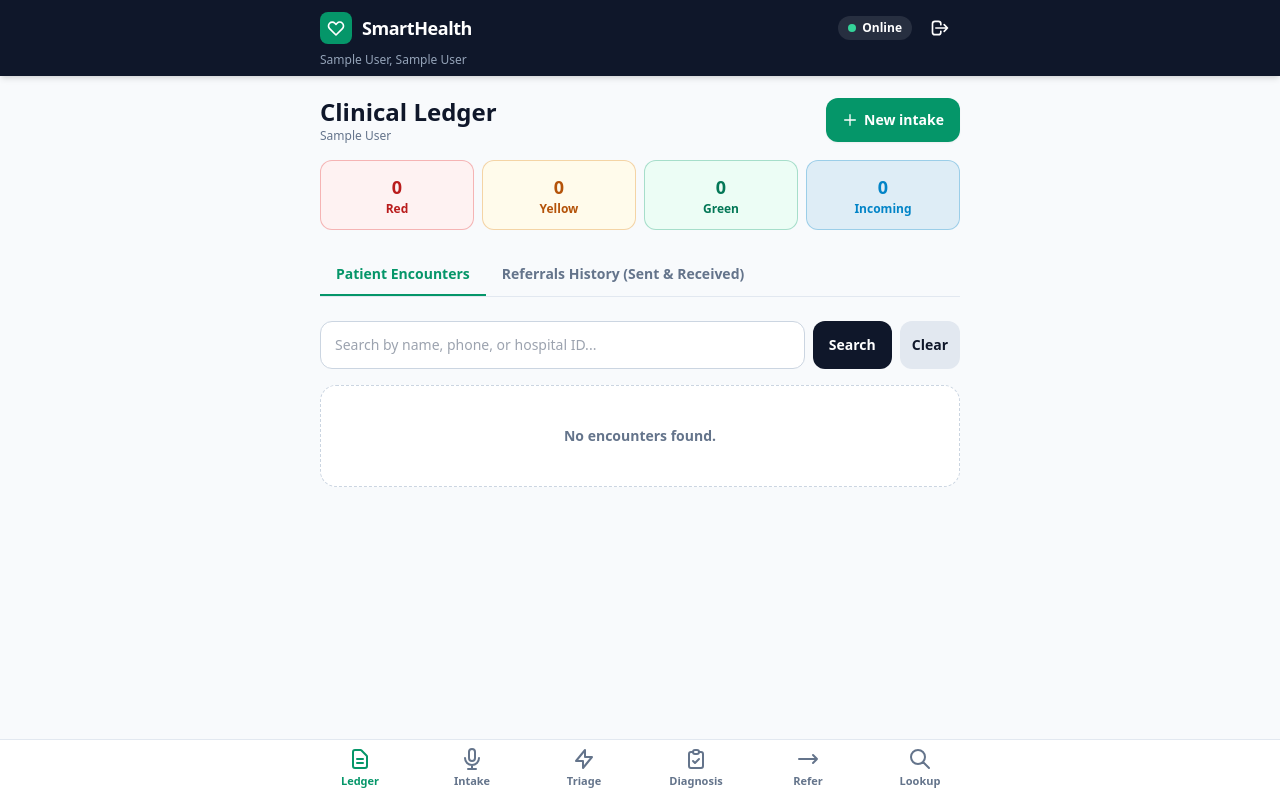
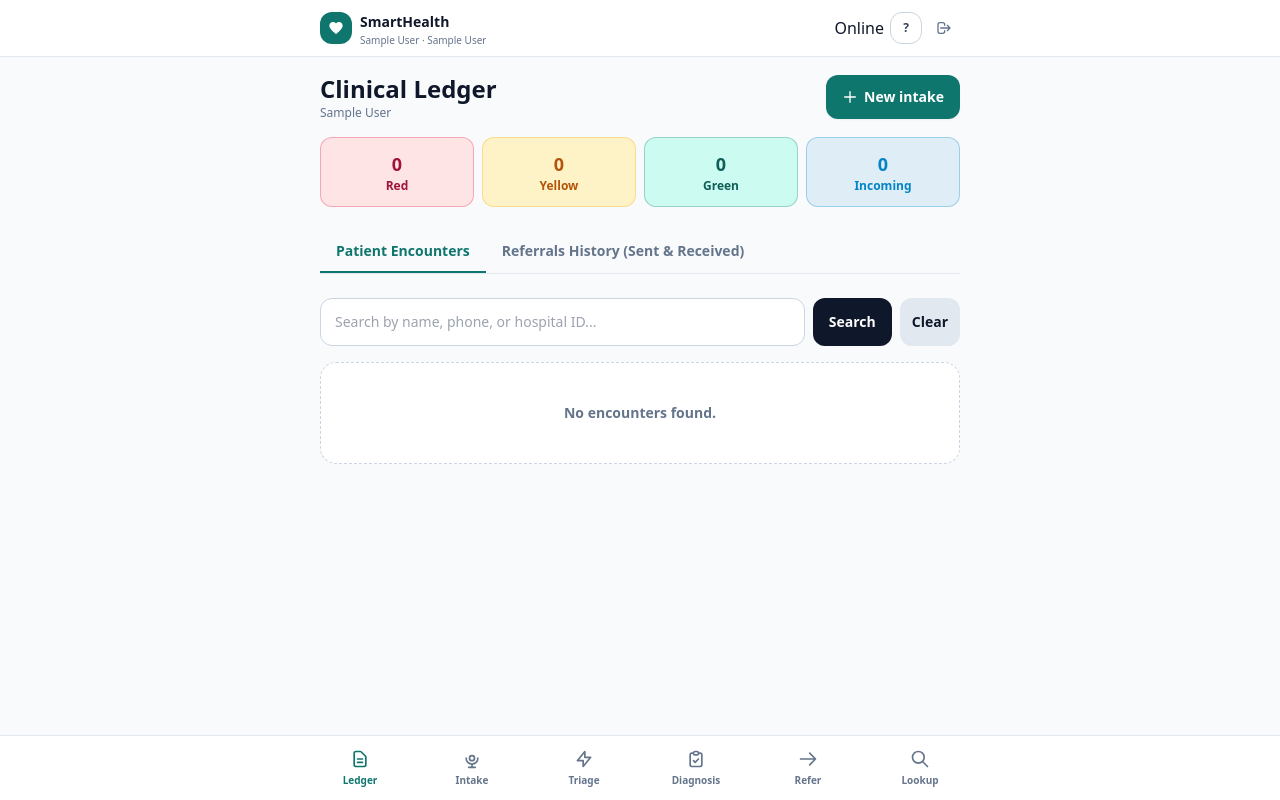
Before and after one commit to adebayo-victor/Smart-health-prototype-2, a Flask app: page /dashboard in a window 1280 px wide. Run offline with Flask 3, Linux system fonts and the light colour scheme; the visitor is signed in with stand-in values (Sample User, id 1); some libraries are stand-ins or nearby versions.

Commit message:
Refactor base.html for improved structure and styles

```diff
--- a/templates/base.html
+++ b/templates/base.html
@@ -1,89 +1,148 @@
 <!DOCTYPE html>
-{% from "_macros.html" import icon %}
-<html lang="en">
+<html lang="en" class="h-full bg-surface text-ink antialiased">
 <head>
-  <meta charset="UTF-8">
+  <meta charset="utf-8">
   <meta name="viewport" content="width=device-width, initial-scale=1, viewport-fit=cover">
+  <meta name="theme-color" content="#0f766e">
   <meta name="csrf-token" content="{{ csrf_token }}">
-  <meta name="theme-color" content="#0F172A">
   <title>{% block title %}SmartHealth{% endblock %}</title>
-
   <link rel="manifest" href="/static/manifest.json">
-  <link rel="icon" type="image/png" href="/static/icons/icon-192.png">
-  <link rel="apple-touch-icon" href="/static/icons/icon-192.png">
-
+  <link rel="stylesheet" href="/static/app.css">
   <script src="https://cdn.tailwindcss.com"></script>
   <script>
-    // Design tokens. Named by role so they never collide with Tailwind's built-in palettes.
-    tailwind.config = { theme: { extend: { colors: {
-      ink: '#0F172A',
-      surface: '#F8FAFC',
-      brand: { DEFAULT: '#059669', dark: '#047857', soft: '#ECFDF5' },
-      danger: { DEFAULT: '#DC2626', dark: '#B91C1C', soft: '#FEF2F2' },
-      warn: { DEFAULT: '#D97706', dark: '#B45309', soft: '#FFFBEB' },
-      info: { DEFAULT: '#0284C7', soft: '#F0F9FF' }
-    } } } };
+    tailwind.config = {
+      theme: {
+        extend: {
+          colors: {
+            brand: { DEFAULT: '#0f766e', dark: '#115e59', soft: '#ccfbf1' },
+            warn:  { DEFAULT: '#f59e0b', dark: '#b45309', soft: '#fef3c7' },
+            danger:{ DEFAULT: '#e11d48', dark: '#9f1239', soft: '#ffe4e6' },
+            info:  { DEFAULT: '#0284c7', dark: '#0369a1', soft: '#e0f2fe' },
+            surface: '#f8fafc',
+            ink: '#0f172a'
+          }
+        }
+      }
+    };
   </script>
-  <link rel="stylesheet" href="/static/app.css">
+  {% block head %}{% endblock %}
 </head>
+<body class="min-h-full flex flex-col font-sans bg-surface text-ink select-none sm:select-auto">
 
-<body class="min-h-dvh bg-surface text-ink antialiased flex flex-col">
-  <a href="#main" class="sr-only focus:not-sr-only focus:absolute focus:z-50 focus:bg-white focus:p-3">Skip to content</a>
+  {% if not bare %}
+  <!-- Top Navigation Header -->
+  <header class="sticky top-0 z-40 bg-white border-b border-slate-200 shadow-xs">
+    <div class="max-w-2xl mx-auto px-4 h-14 flex items-center justify-between">
+      <a href="/dashboard" class="flex items-center gap-2">
+        <div class="w-8 h-8 rounded-xl bg-brand text-white flex items-center justify-center font-bold">
+          <svg class="h-4 w-4" fill="currentColor" viewBox="0 0 24 24"><path d="M12 21.35l-1.45-1.32C5.4 15.36 2 12.28 2 8.5 2 5.42 4.42 3 7.5 3c1.74 0 3.41.81 4.5 2.09C13.09 3.81 14.76 3 16.5 3 19.58 3 22 5.42 22 8.5c0 3.78-3.4 6.86-8.55 11.54L12 21.35z"/></svg>
+        </div>
+        <div>
+          <span class="font-black text-ink leading-tight text-sm">SmartHealth</span>
+          {% if current_worker %}
+            <p class="text-[10px] text-slate-500 truncate max-w-[170px]">{{ current_worker.name }} · {{ current_worker.facility }}</p>
+          {% endif %}
+        </div>
+      </a>
+      <div class="flex items-center gap-1.5">
+        <span id="connBadge" class="conn-badge conn-on">Online</span>
 
-  <header class="bg-ink text-white shadow-md sticky top-0 z-30" style="padding-top: env(safe-area-inset-top, 0px)">
-    <div class="max-w-2xl mx-auto px-4 h-14 flex items-center gap-3">
-      <a href="{{ '/dashboard' if current_worker else '/' }}" class="flex items-center gap-2.5 min-w-0">
-        <span class="w-8 h-8 bg-brand rounded-lg flex items-center justify-center">{{ icon('heart', 'h-5 w-5 text-white') }}</span>
-        <span class="text-lg font-black tracking-tight">SmartHealth</span>
-      </a>
-      <div class="ml-auto flex items-center gap-2">
-        <span id="netPill" data-online="true" class="flex items-center gap-1.5 text-xs font-semibold bg-white/10 rounded-full px-2.5 py-1">
-          <i class="w-2 h-2 rounded-full inline-block"></i><span>Online</span>
-        </span>
+        <!-- Help Mode Toggle Button -->
+        <button id="helpToggleBtn" type="button" title="Help mode: tap any button to inspect"
+          class="w-8 h-8 rounded-xl border border-slate-300 text-slate-700 font-black text-xs flex items-center justify-center hover:bg-slate-100 transition active:scale-95">
+          ?
+        </button>
+
         {% if current_worker %}
-        <a href="/logout" aria-label="Log out" title="Log out as {{ current_worker.name }}" class="w-10 h-10 flex items-center justify-center rounded-full hover:bg-white/10">
-          {{ icon('logout') }}
-        </a>
+          <a href="/logout" title="Log out" class="w-8 h-8 flex items-center justify-center text-slate-500 hover:text-danger rounded-xl">
+            <svg class="h-4 w-4" fill="none" stroke="currentColor" stroke-width="2" viewBox="0 0 24 24"><path stroke-linecap="round" stroke-linejoin="round" d="M17 16l4-4m0 0l-4-4m4 4H7m6 4v1a3 3 0 01-3 3H6a3 3 0 01-3-3V7a3 3 0 013-3h4a3 3 0 013 3v1"/></svg>
+          </a>
         {% endif %}
       </div>
     </div>
-    {% if current_worker %}
-    <p class="max-w-2xl mx-auto px-4 pb-2 -mt-1 text-xs text-slate-400 truncate">{{ current_worker.name }}, {{ current_worker.facility }}</p>
-    {% endif %}
+
+    <!-- Active Help Mode Bar -->
+    <div id="helpActiveBanner" class="hidden bg-ink text-white px-4 py-2 text-xs flex items-center justify-between font-bold">
+      <span class="flex items-center gap-1.5">
+        <span class="w-2 h-2 rounded-full bg-warn animate-ping"></span>
+        Help Mode Active: Tap any button to see what it does.
+      </span>
+      <button id="exitHelpBtn" class="px-2 py-0.5 rounded bg-white/20 text-[11px] hover:bg-white/30">Exit</button>
+    </div>
   </header>
+  {% endif %}
 
-  <main id="main" class="flex-1 w-full mx-auto {{ main_class | default('max-w-2xl px-4 pt-5 ' ~ ('pb-28' if current_worker else 'pb-10')) }}">
+  <!-- Toast Notification Container -->
+  <div id="toasts" class="fixed top-16 left-0 right-0 z-50 pointer-events-none flex flex-col items-center gap-2 px-4" aria-live="assertive"></div>
+
+  <!-- Main View -->
+  <main class="flex-1 {{ main_class or 'max-w-2xl w-full mx-auto p-4 pb-24' }}">
     {% block content %}{% endblock %}
   </main>
 
-  {% if current_worker and not bare %}
-  {% set tabs = [
-    ('ledger', '/dashboard', 'Ledger', 'ledger'),
-    ('intake', '/translator', 'Intake', 'mic'),
-    ('triage', '/triage', 'Triage', 'triage'),
-    ('diagnosis', '/diagnosis', 'Diagnosis', 'diagnosis'),
-    ('referral', '/referral', 'Refer', 'referral'),
-    ('lookup', '/lookup', 'Lookup', 'search')
-  ] %}
-  <nav class="tabbar fixed bottom-0 inset-x-0 z-30 bg-white border-t border-slate-200" aria-label="Main">
-    <ul class="max-w-2xl mx-auto grid grid-cols-6">
-      {% for key, href, label, ic in tabs %}
-      <li>
-        <a href="{{ href }}" {% if active == key %}aria-current="page"{% endif %}
-           class="flex flex-col items-center justify-center gap-0.5 min-h-14 text-[11px] font-semibold transition {{ 'text-brand' if active == key else 'text-slate-500 hover:text-ink' }}">
-          {{ icon(ic, 'h-6 w-6') }}{{ label }}
-        </a>
-      </li>
-      {% endfor %}
-    </ul>
+  {% if not bare and current_worker %}
+  <!-- Mobile Bottom Tab Navigation -->
+  <nav class="fixed bottom-0 left-0 right-0 z-30 bg-white/95 backdrop-blur border-t border-slate-200">
+    <div class="max-w-2xl mx-auto h-16 flex items-stretch text-[10px] font-bold text-slate-500">
+      <a href="/dashboard" class="flex-1 flex flex-col items-center justify-center gap-1 hover:text-ink {{ 'text-brand' if active == 'ledger' else '' }}">
+        <svg class="h-5 w-5" fill="none" stroke="currentColor" stroke-width="2" viewBox="0 0 24 24"><path stroke-linecap="round" stroke-linejoin="round" d="M9 12h6m-6 4h6m2 5H7a2 2 0 01-2-2V5a2 2 0 012-2h5.586a1 1 0 01.707.293l5.414 5.414a1 1 0 01.293.707V19a2 2 0 01-2 2z"/></svg>
+        <span>Ledger</span>
+      </a>
+      <a href="/translator" class="flex-1 flex flex-col items-center justify-center gap-1 hover:text-ink {{ 'text-brand' if active == 'intake' else '' }}">
+        <svg class="h-5 w-5" fill="none" stroke="currentColor" stroke-width="2" viewBox="0 0 24 24"><path stroke-linecap="round" stroke-linejoin="round" d="M19 11a7 7 0 01-7 7m0 0a7 7 0 01-7-7m7 7v4m0 0H8m4 0h4m-4-8a3 3 0 100-6 3 3 0 000 6z"/></svg>
+        <span>Intake</span>
+      </a>
+      <a href="/triage" class="flex-1 flex flex-col items-center justify-center gap-1 hover:text-ink {{ 'text-brand' if active == 'triage' else '' }}">
+        <svg class="h-5 w-5" fill="none" stroke="currentColor" stroke-width="2" viewBox="0 0 24 24"><path stroke-linecap="round" stroke-linejoin="round" d="M13 10V3L4 14h7v7l9-11h-7z"/></svg>
+        <span>Triage</span>
+      </a>
+      <a href="/diagnosis" class="flex-1 flex flex-col items-center justify-center gap-1 hover:text-ink {{ 'text-brand' if active == 'diagnosis' else '' }}">
+        <svg class="h-5 w-5" fill="none" stroke="currentColor" stroke-width="2" viewBox="0 0 24 24"><path stroke-linecap="round" stroke-linejoin="round" d="M9 5H7a2 2 0 00-2 2v12a2 2 0 002 2h10a2 2 0 002-2V7a2 2 0 00-2-2h-2M9 5a2 2 0 002 2h2a2 2 0 002-2M9 5a2 2 0 012-2h2a2 2 0 012 2m-6 9l2 2 4-4"/></svg>
+        <span>Diagnosis</span>
+      </a>
+      <a href="/referral" class="flex-1 flex flex-col items-center justify-center gap-1 hover:text-ink {{ 'text-brand' if active == 'referral' else '' }}">
+        <svg class="h-5 w-5" fill="none" stroke="currentColor" stroke-width="2" viewBox="0 0 24 24"><path stroke-linecap="round" stroke-linejoin="round" d="M14 5l7 7m0 0l-7 7m7-7H3"/></svg>
+        <span>Refer</span>
+      </a>
+      <a href="/lookup" class="flex-1 flex flex-col items-center justify-center gap-1 hover:text-ink {{ 'text-brand' if active == 'lookup' else '' }}">
+        <svg class="h-5 w-5" fill="none" stroke="currentColor" stroke-width="2" viewBox="0 0 24 24"><path stroke-linecap="round" stroke-linejoin="round" d="M21 21l-6-6m2-5a7 7 0 11-14 0 7 7 0 0114 0z"/></svg>
+        <span>Lookup</span>
+      </a>
+    </div>
   </nav>
   {% endif %}
 
-  <div id="toasts" aria-live="polite"></div>
+  <!-- In-App Help Bottom-Sheet Modal -->
+  <div id="helpModal" class="hidden fixed inset-0 z-50 bg-ink/50 backdrop-blur-xs flex items-end sm:items-center justify-center p-0 sm:p-4">
+    <div class="bg-white w-full max-w-lg rounded-t-3xl sm:rounded-3xl p-5 space-y-4 shadow-2xl border border-slate-200">
+      <div class="flex items-start justify-between pb-2 border-b border-slate-100">
+        <div>
+          <span class="text-[10px] font-black uppercase tracking-wider text-brand">Action Guide</span>
+          <h3 id="helpTitle" class="text-base font-black text-ink">Action Name</h3>
+        </div>
+        <!-- Language Switcher Tabs -->
+        <div class="flex gap-1 bg-slate-100 p-0.5 rounded-lg text-xs font-bold">
+          <button type="button" onclick="window.SH.setHelpLang('en')" id="langEnBtn" class="px-2 py-1 rounded bg-white text-ink shadow-xs">EN</button>
+          <button type="button" onclick="window.SH.setHelpLang('ha')" id="langHaBtn" class="px-2 py-1 rounded text-slate-500">HA</button>
+          <button type="button" onclick="window.SH.setHelpLang('pcm')" id="langPcmBtn" class="px-2 py-1 rounded text-slate-500">PID</button>
+        </div>
+      </div>
+
+      <!-- Description Body -->
+      <div class="p-3 bg-surface rounded-xl border border-slate-200 text-xs text-ink leading-relaxed">
+        <p id="helpDescription" class="font-medium"></p>
+      </div>
+
+      <!-- FAQ Section -->
+      <div id="helpFaqList" class="space-y-2 text-xs"></div>
+
+      <button type="button" onclick="window.SH.closeHelp()" class="w-full min-h-11 bg-slate-200 text-ink rounded-xl font-bold text-xs hover:bg-slate-300 transition">
+        Got it, thanks
+      </button>
+    </div>
+  </div>
+
   <script src="/static/app.js"></script>
-  {% if request.path == '/login' %}
-  <script>navigator.serviceWorker && navigator.serviceWorker.ready.then(r => r.active && r.active.postMessage('clear-pages'));</script>
-  {% endif %}
   {% block scripts %}{% endblock %}
 </body>
 </html>
```
